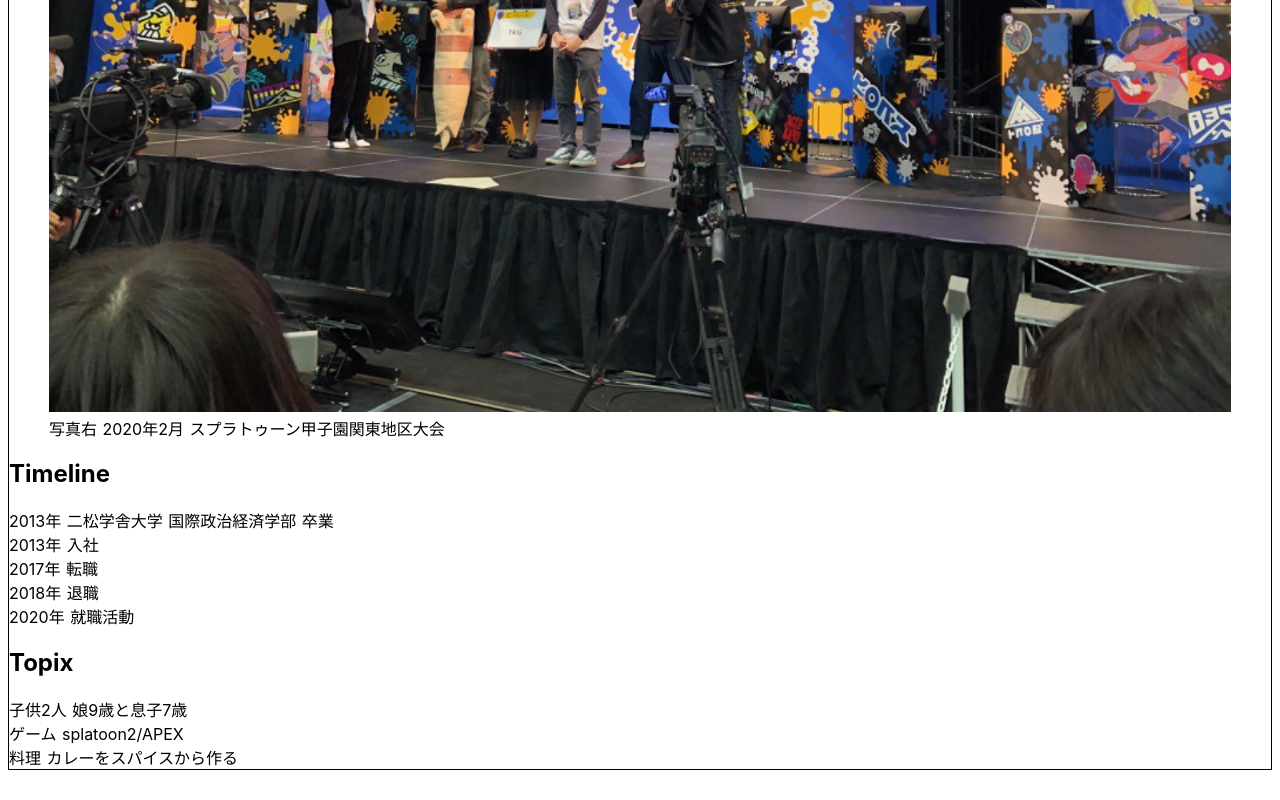
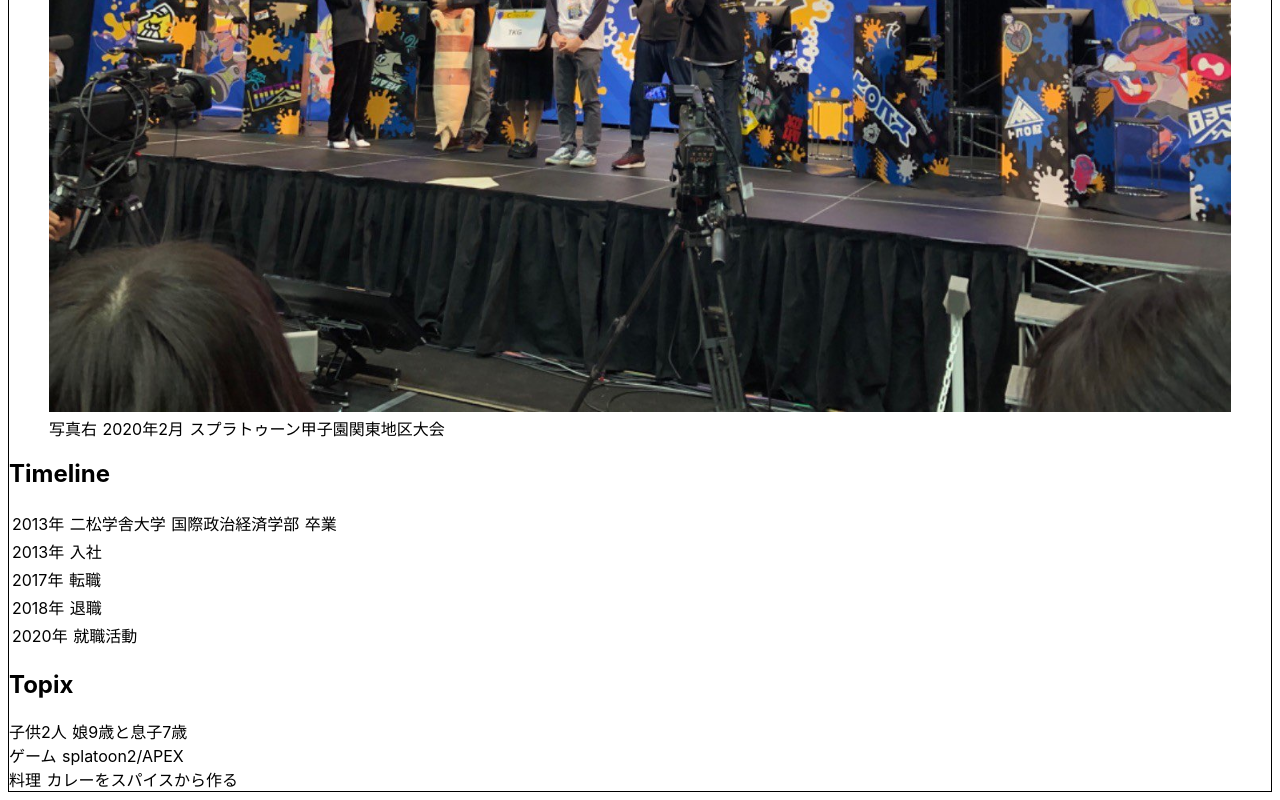
Before and after one commit to suzuki84g/-suzuki84g.github.io, a Nuxt app: page / in a window 1280 px wide. Shown: the part 724-1524 px from the top of the page. Before the commit the page ends 1502 px from the top, so only its background shows below. Built offline with nearby package versions, Linux system fonts and the light colour scheme.

Commit message:
職歴をliからtableに変更

```diff
--- a/components/History.vue
+++ b/components/History.vue
@@ -1,9 +1,13 @@
 <template>
   <div class="history">
     <h2>Timeline</h2>
-    <div v-for="history in history" :key="history.year">
-      <span>{{ history.year }}年 {{ history.value }}</span>
-    </div>
+    <table>
+      <tbody>
+        <tr v-for="history in history" :key="history.year">
+          <td>{{ history.year }}年 {{ history.value }}</td>
+        </tr>
+      </tbody>
+    </table>
   </div>
 </template>
 
```
